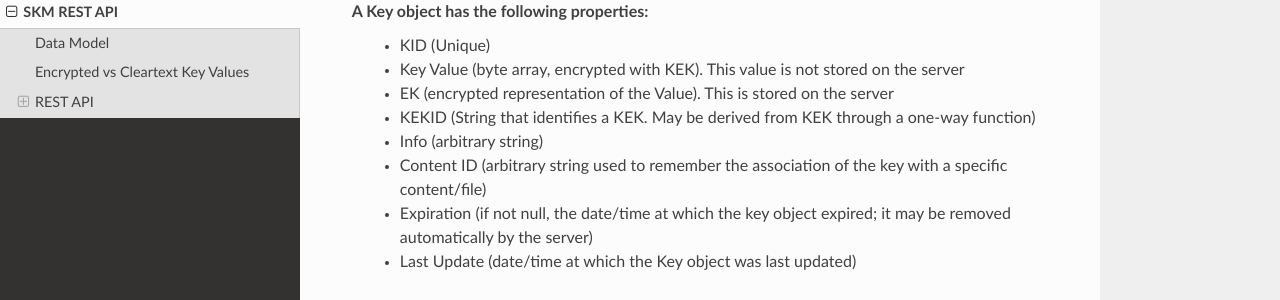
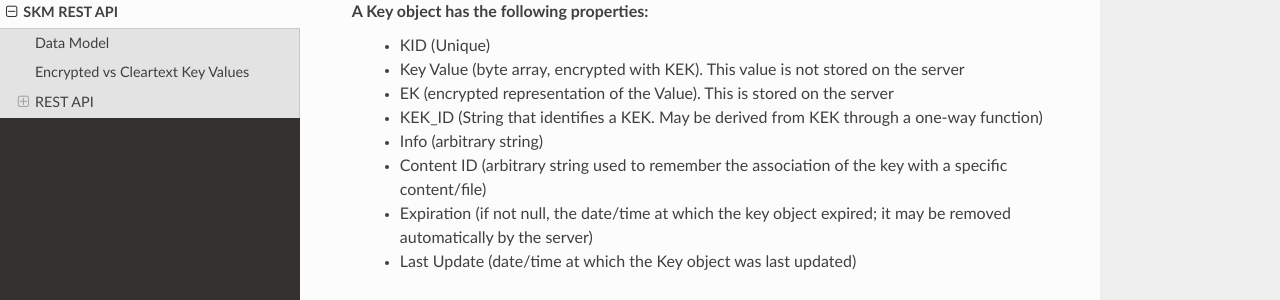
Before and after one commit to axiomatic-systems/skeyma, a Sphinx documentation site: the page built from docs/api/index.rst, in a window 1280 px wide and 900 px high, scrolled down 327 px. Shown: the part 150-450 px from the top of the window. Built offline with Sphinx 7.4.7 and the Read the Docs theme 2.0.0, drawn with Linux system fonts in a browser that asks for light colours.

Commit message:
Almost ready to publish

```diff
--- a/docs/api/index.rst
+++ b/docs/api/index.rst
@@ -12,7 +12,7 @@ A Key object has the following properties:
   * KID (Unique)
   * Key Value (byte array, encrypted with KEK). This value is not stored on the server
   * EK (encrypted representation of the Value). This is stored on the server
-  * KEKID (String that identifies a KEK. May be derived from KEK through a one-way function)
+  * KEK_ID (String that identifies a KEK. May be derived from KEK through a one-way function)
   * Info (arbitrary string)
   * Content ID (arbitrary string used to remember the association of the key with a specific content/file)
   * Expiration (if not null, the date/time at which the key object expired; it may be removed automatically by the server)
```
